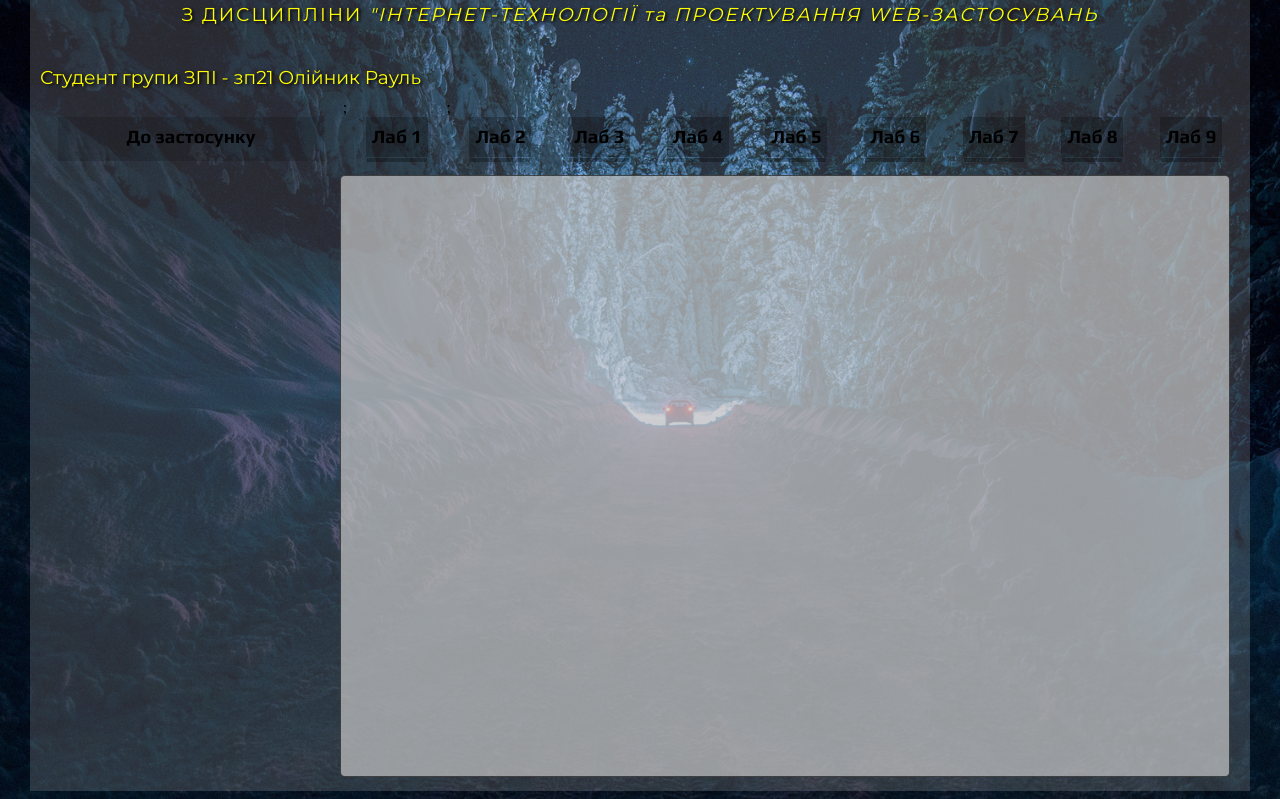
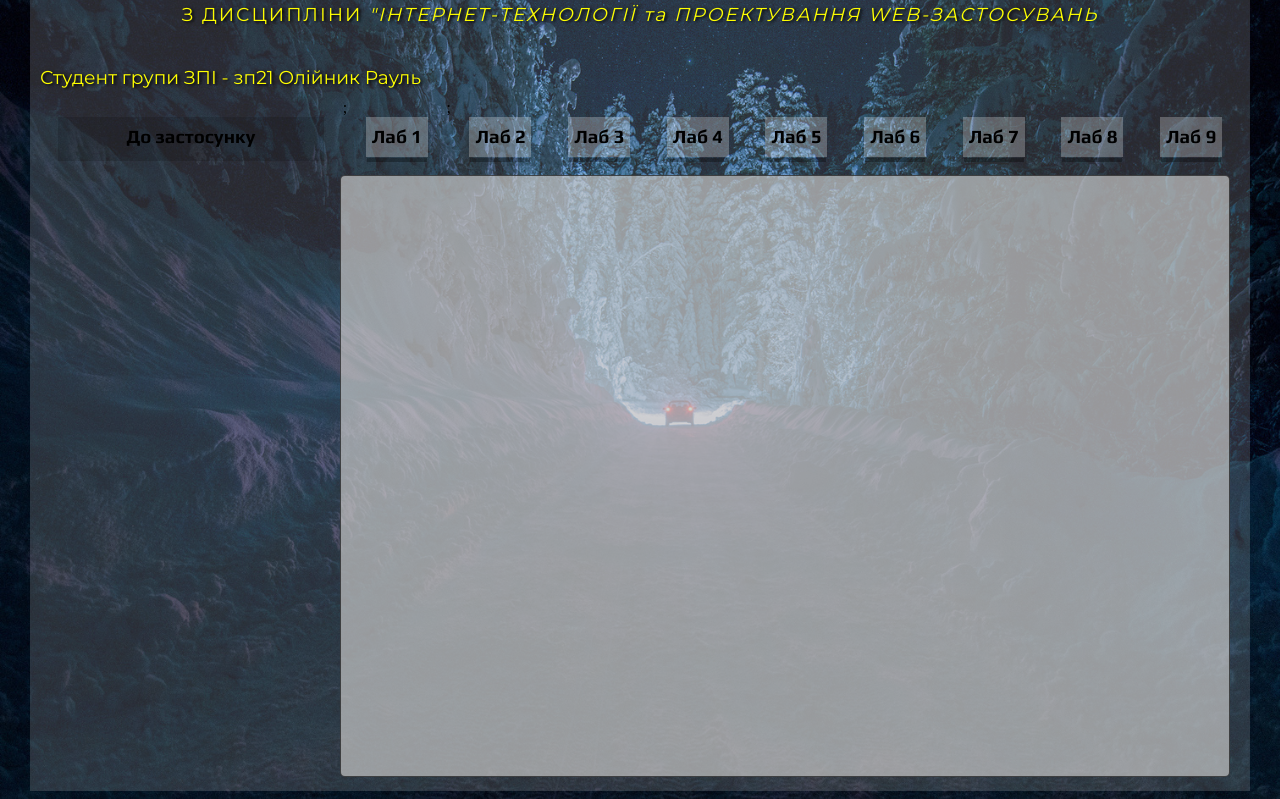
Before and after one commit to Raulman/labs, a plain HTML site: page index.html in a window 1280 px wide. Shown: the part 90-889 px from the top of the page. Drawn offline with Linux system fonts and the light colour scheme.

Commit message:
Update style.css

```diff
--- a/style.css
+++ b/style.css
@@ -63,7 +63,7 @@ a:active {
     font-size: 14pt;
     text-align: center;
     padding-top: 8px;
-    background: rgba(0, 0, 0, 0.25);
+    background: rgba(255, 255, 255, 0.25);
     border: 1px solid transparent;
     transition-property:all;
     transition-duration: 0.3s;
```
